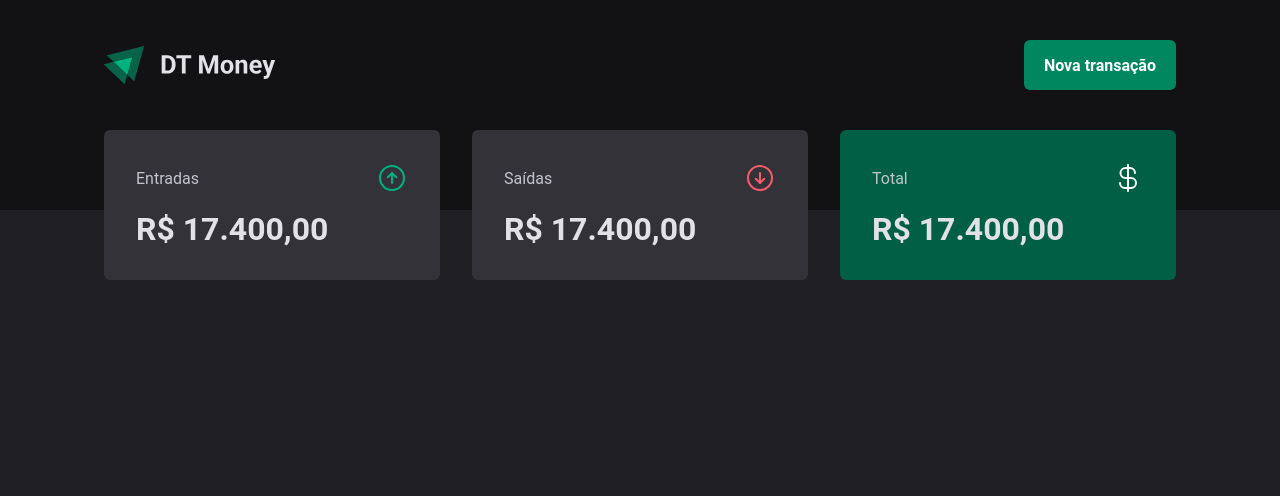
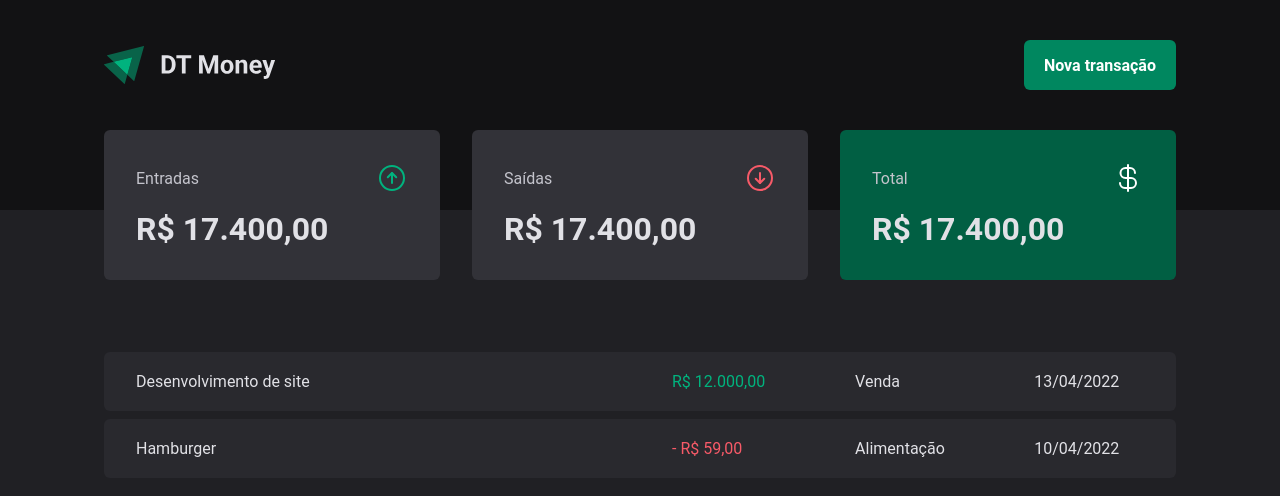
Before and after one commit to dbssy/dt-money2, a React app: page / in a window 1280 px wide. Shown: the top 496 px of the page. Built offline with nearby package versions, Linux system fonts and the light colour scheme; the HTML template or start-up script is replaced by a standard one.

Commit message:
feat: creating Transactions Table

```diff
--- a/src/pages/Transactions/index.tsx
+++ b/src/pages/Transactions/index.tsx
@@ -1,3 +1,9 @@
+import {
+  PriceHighlight,
+  TransactionsContainer,
+  TransactionsTable,
+} from './styles'
+
 import { Header } from '../../components/Header'
 import { Summary } from '../../components/Summary'
 
@@ -5,8 +11,31 @@ export function Transactions() {
   return (
     <div>
       <Header />
+      <Summary />
 
-      <Summary />
+      <TransactionsContainer>
+        <TransactionsTable>
+          <tbody>
+            <tr>
+              <td width="50%">Desenvolvimento de site</td>
+              <td>
+                <PriceHighlight variant="income">R$ 12.000,00</PriceHighlight>
+              </td>
+              <td>Venda</td>
+              <td>13/04/2022</td>
+            </tr>
+
+            <tr>
+              <td width="50%">Hamburger</td>
+              <td>
+                <PriceHighlight variant="outcome">- R$ 59,00</PriceHighlight>
+              </td>
+              <td>Alimentação</td>
+              <td>10/04/2022</td>
+            </tr>
+          </tbody>
+        </TransactionsTable>
+      </TransactionsContainer>
     </div>
   )
 }
--- a/src/pages/Transactions/styles.ts
+++ b/src/pages/Transactions/styles.ts
@@ -0,0 +1,39 @@
+import styled from 'styled-components'
+
+export const TransactionsContainer = styled.main`
+  width: 100%;
+  max-width: 1120px;
+  margin: 4rem auto 0;
+  padding: 0 1.5rem;
+`
+
+export const TransactionsTable = styled.table`
+  width: 100%;
+  border-collapse: separate;
+  border-spacing: 0 0.5rem;
+  /* margin-top: 1.5rem; */
+
+  td {
+    padding: 1.25rem 2rem;
+    background: ${({ theme }) => theme['gray-700']};
+
+    &:first-child {
+      border-top-left-radius: 6px;
+      border-bottom-left-radius: 6px;
+    }
+
+    &:last-child {
+      border-top-right-radius: 6px;
+      border-bottom-right-radius: 6px;
+    }
+  }
+`
+
+interface PriceHighlightProps {
+  variant: 'income' | 'outcome'
+}
+
+export const PriceHighlight = styled.span<PriceHighlightProps>`
+  color: ${({ variant, theme }) =>
+    variant === 'income' ? theme['green-300'] : theme['red-300']};
+`
```
